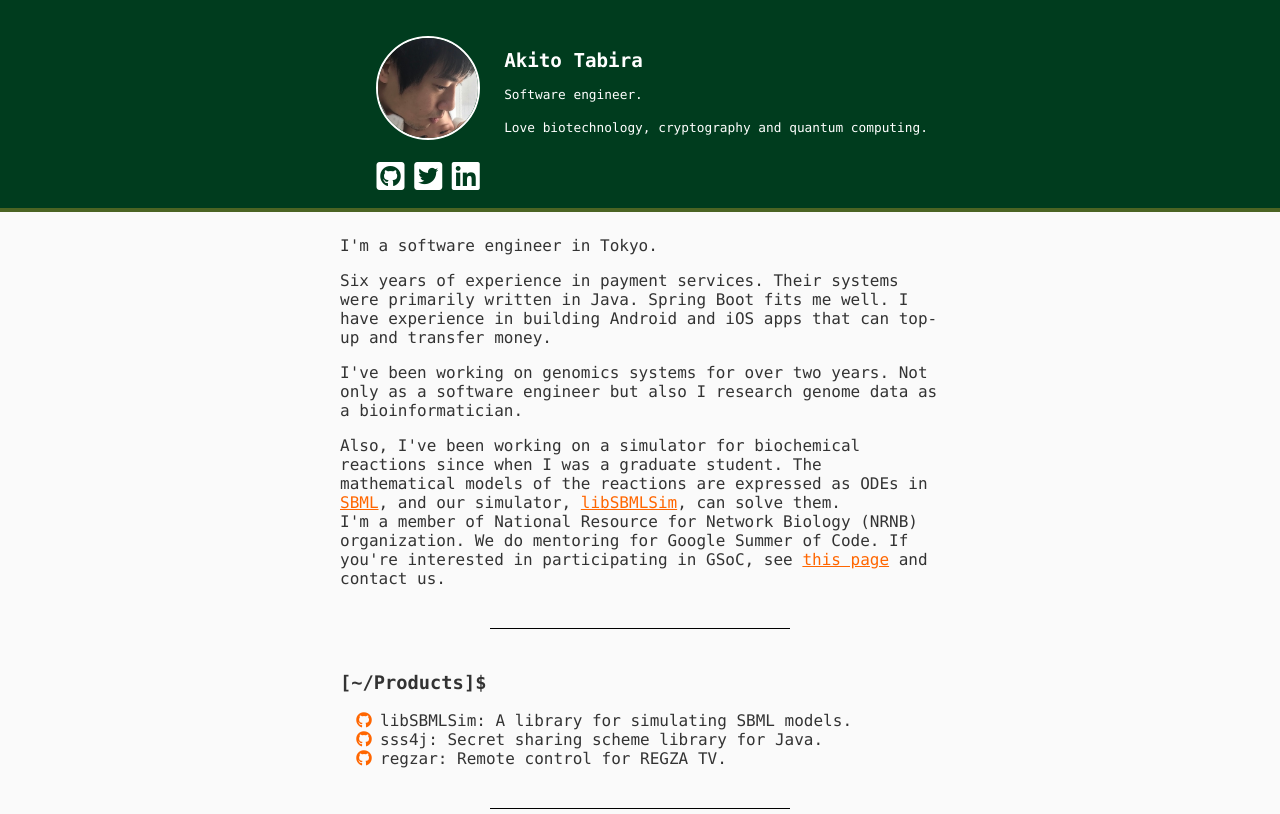
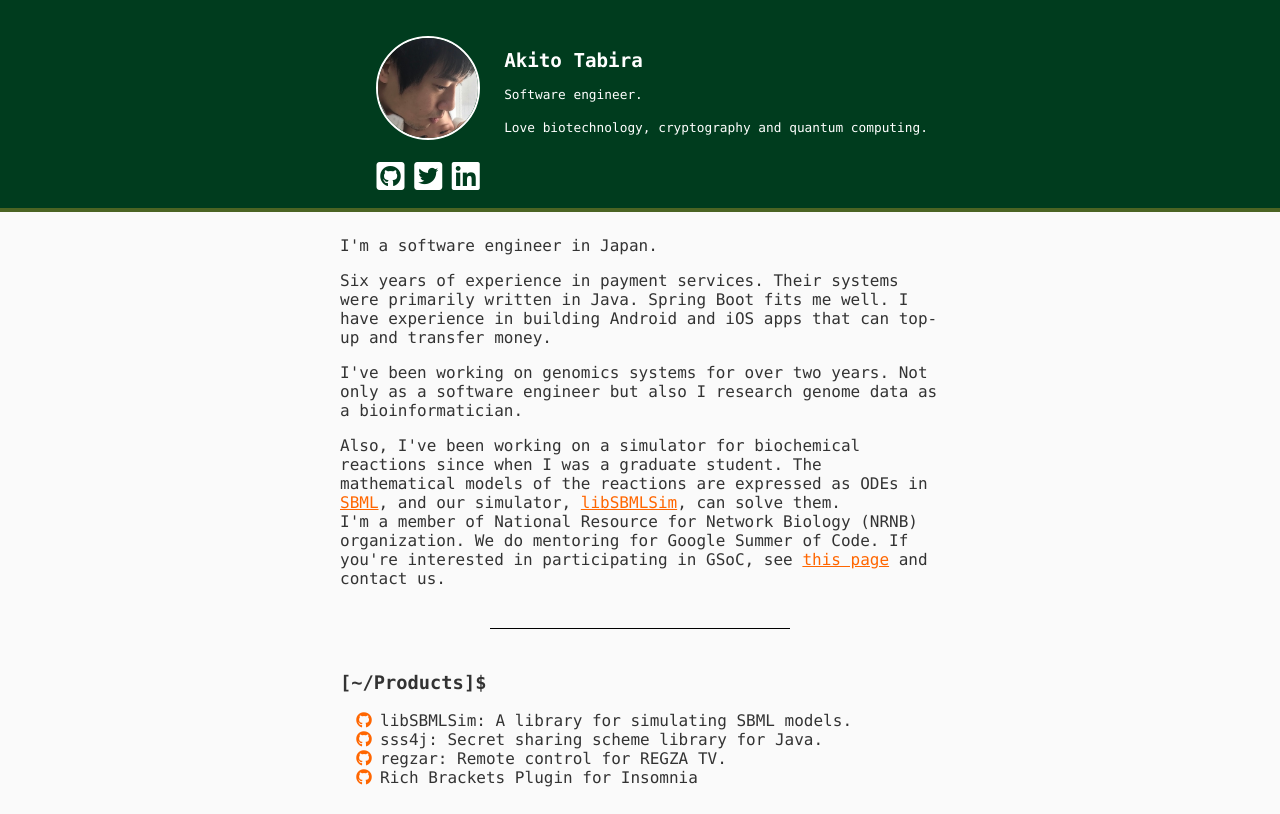
Before and after one commit to mythosil/mythosil.com, a plain HTML site: page index.html in a window 1280 px wide. Shown: the top 814 px of the page. Drawn offline with Linux system fonts and the light colour scheme.

Commit message:
add product

```diff
--- a/index.html
+++ b/index.html
@@ -51,7 +51,7 @@
 
   <div class="works brief">
     <p>
-      I'm a software engineer in Tokyo.
+      I'm a software engineer in Japan.
     </p>
     <p>
       Six years of experience in payment services.
@@ -90,6 +90,10 @@
       <li>
         <span class="fa-li"><a href="https://github.com/mythosil/regzar"><i class="fab fa-github"></i></a></span>
         regzar: Remote control for REGZA TV.
+      </li>
+      <li>
+        <span class="fa-li"><a href="https://github.com/mythosil/insomnia-plugin-rich-brackets"><i class="fab fa-github"></i></a></span>
+        Rich Brackets Plugin for Insomnia
       </li>
     </ul>
   </div>
```
